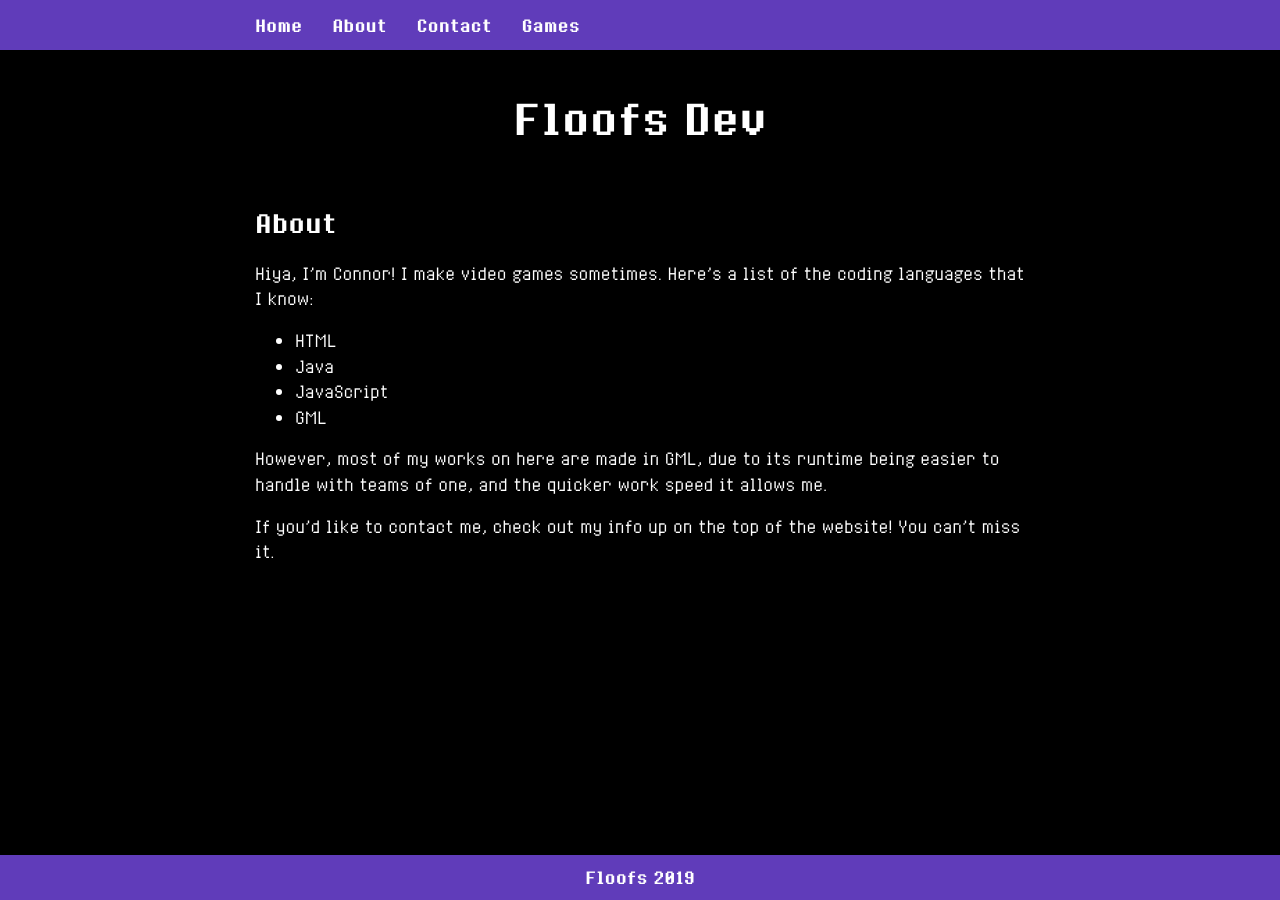
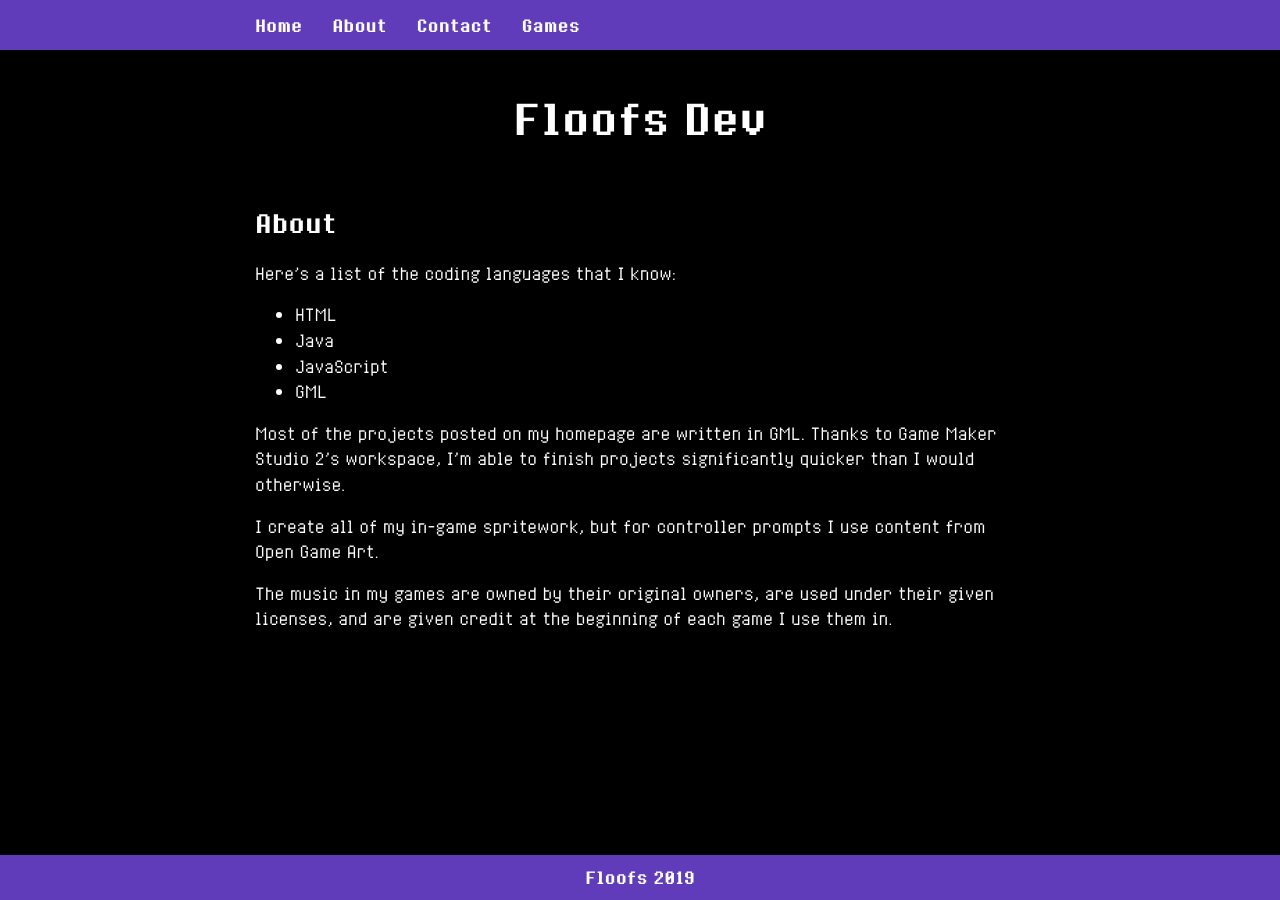
Before and after one commit to Floofs/Floofs.github.io, a Jekyll site: the page built from _pages/01_about.md, in a window 1280 px wide. Built offline with Jekyll 4.4.1, drawn with Linux system fonts in a browser that asks for light colours.

Commit message:
Edits
Rewrote front page and the About page.
Removed unused graphics in the images directory.

```diff
--- a/_pages/01_about.md
+++ b/_pages/01_about.md
@@ -4,7 +4,6 @@ title: About
 permalink: /about/
 ---
 
-Hiya, I'm Connor! I make video games sometimes.
 Here's a list of the coding languages that I know:
 
 * HTML
@@ -12,7 +11,8 @@ Here's a list of the coding languages that I know:
 * JavaScript
 * GML
 
-However, most of my works on here are made in GML, due to its runtime being easier to handle with teams of one, and the quicker
-work speed it allows me.
+Most of the projects posted on my homepage are written in GML. Thanks to Game Maker Studio 2's workspace, I'm able to finish projects significantly quicker than I would otherwise.
 
-If you'd like to contact me, check out my info up on the top of the website! You can't miss it.
+I create all of my in-game spritework, but for controller prompts I use content from Open Game Art.
+
+The music in my games are owned by their original owners, are used under their given licenses, and are given credit at the beginning of each game I use them in.
```
Also changed, not shown: index.md (+29 -4 lines), assets/images/arrow_down.png (added), assets/images/krystal_question.png (deleted).
